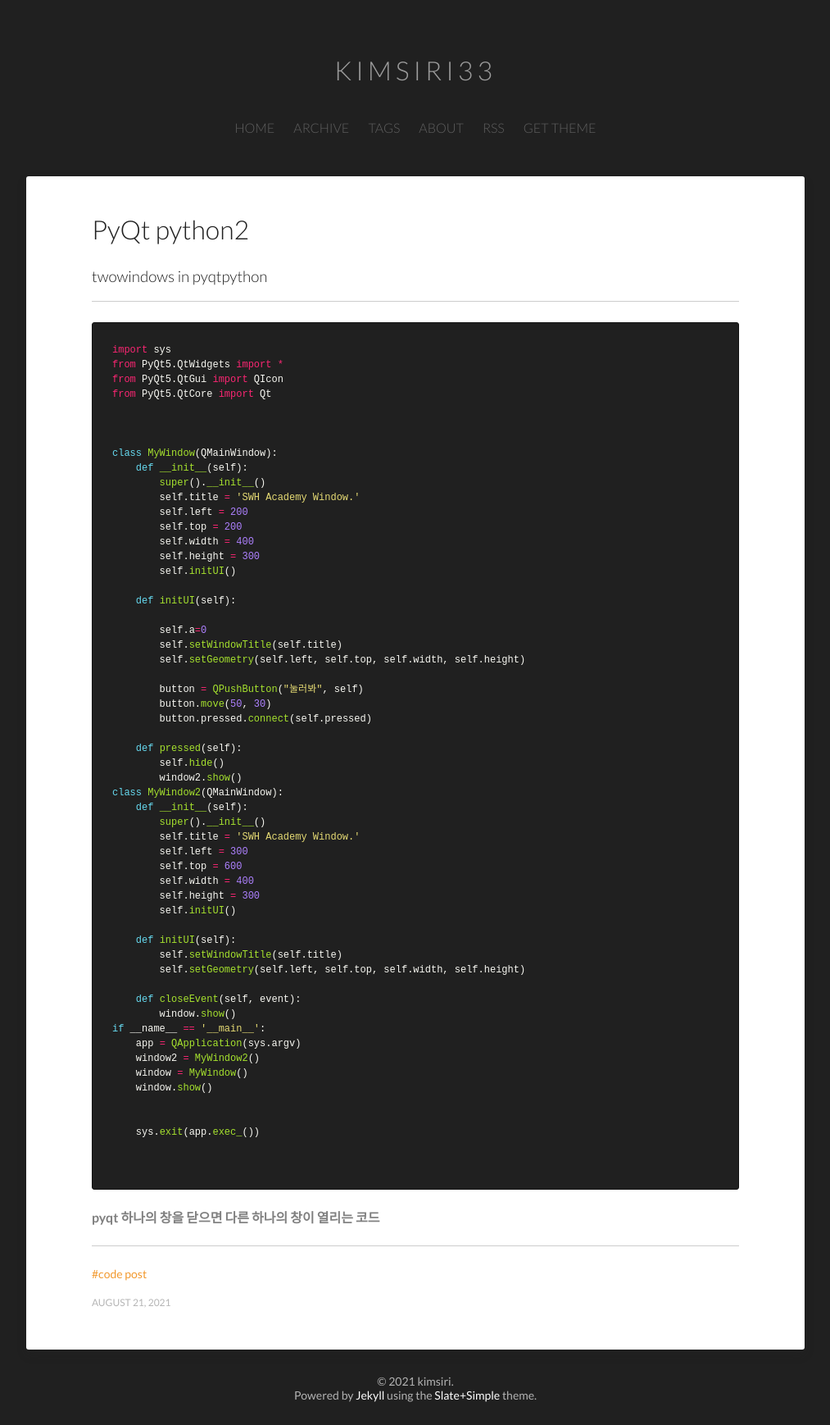
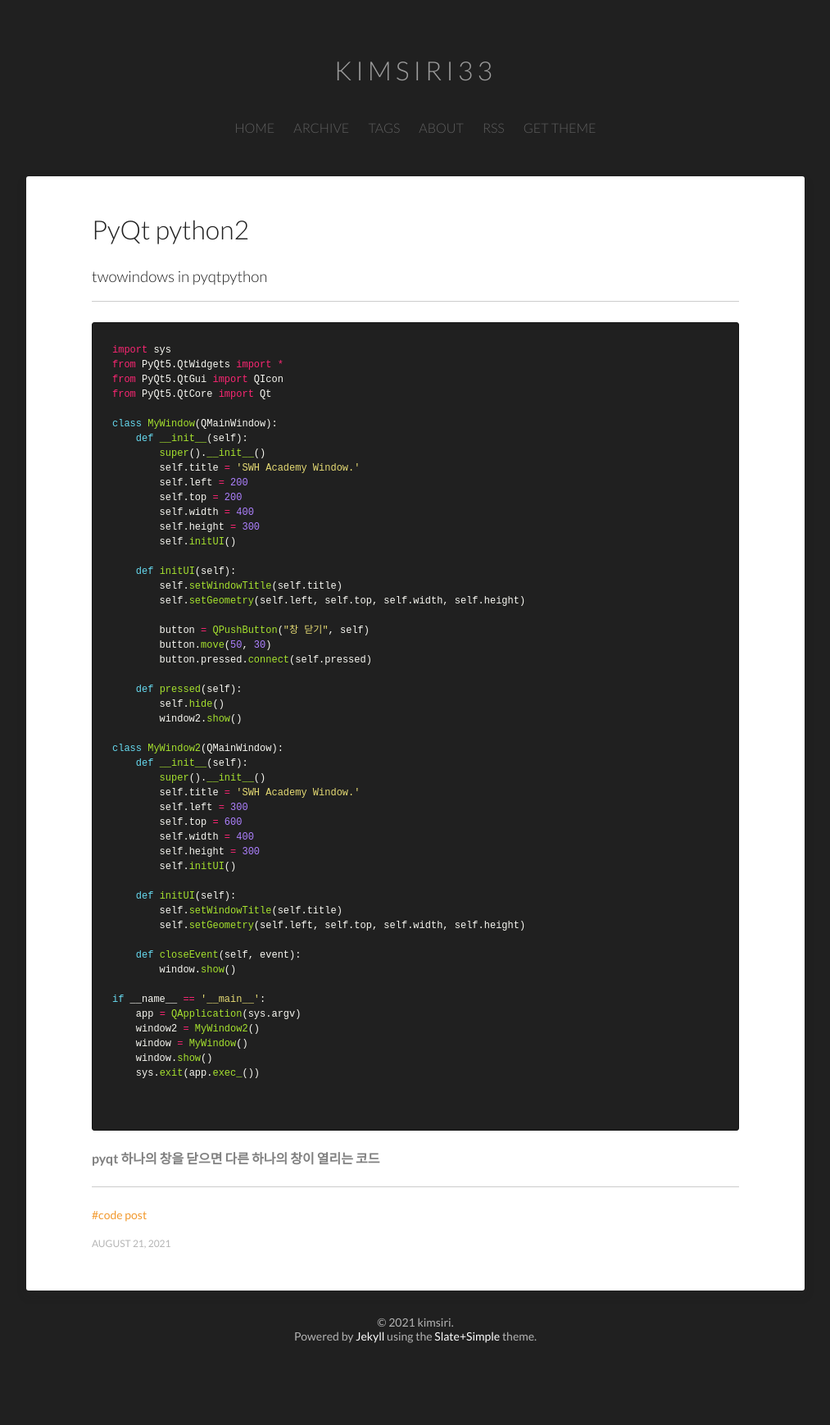
Before and after one commit to kimsiri33/kimsiri33.github.com, a Jekyll site: the page built from _posts/2021-08-21-PyQt2.md, in a window 1280 px wide. Shown: the whole page at 82% size, without its empty margins (133-1146 px from the left). Built offline with Jekyll 4.4.1, drawn with Linux system fonts in a browser that asks for light colours; after the commit the page ends 1666 px from its top, so only the background shows below that.

Commit message:
Update 2021-08-21-PyQt2.md

```diff
--- a/_posts/2021-08-21-PyQt2.md
+++ b/_posts/2021-08-21-PyQt2.md
@@ -14,8 +14,6 @@ from PyQt5.QtWidgets import *
 from PyQt5.QtGui import QIcon
 from PyQt5.QtCore import Qt
 
-
-
 class MyWindow(QMainWindow):
     def __init__(self):
         super().__init__()
@@ -27,18 +25,17 @@ class MyWindow(QMainWindow):
         self.initUI()
 
     def initUI(self):
-
-        self.a=0
         self.setWindowTitle(self.title)
         self.setGeometry(self.left, self.top, self.width, self.height)
 
-        button = QPushButton("눌러봐", self)
+        button = QPushButton("창 닫기", self)
         button.move(50, 30)
         button.pressed.connect(self.pressed)
 
     def pressed(self):
         self.hide()
         window2.show()
+
 class MyWindow2(QMainWindow):
     def __init__(self):
         super().__init__()
@@ -55,13 +52,12 @@ class MyWindow2(QMainWindow):
 
     def closeEvent(self, event):
         window.show()
+
 if __name__ == '__main__':
     app = QApplication(sys.argv)
     window2 = MyWindow2()
     window = MyWindow()
     window.show()
-
-
     sys.exit(app.exec_())
 
 
```
